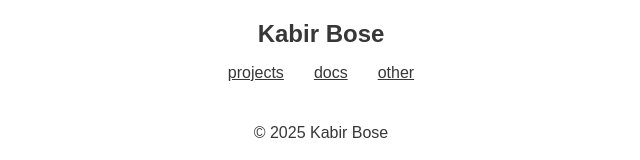
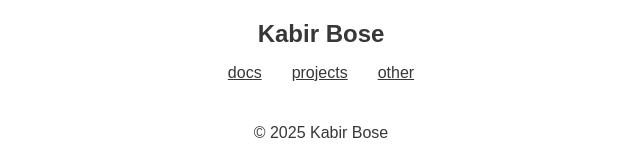
Before and after one commit to kabirbose/portfolio-2, a React (Vite) app: page / in a window 1280 px wide. Shown: the top 160 px of the page, without its empty margins (319-959 px from the left). Built offline with nearby package versions, Linux system fonts and the light colour scheme.

Commit message:
new update

```diff
--- a/src/components/Directories/Directories.tsx
+++ b/src/components/Directories/Directories.tsx
@@ -4,30 +4,35 @@ import { useState } from "react";
 import Docs from "../Docs/Docs";
 import Other from "../Other/Other";
 
+type Section = "docs" | "projects" | "other" | null;
+
 export default function Directories() {
-  const [showProj, setShowProj] = useState(false);
-  const [showDocs, setShowDocs] = useState(false);
-  const [showOther, setShowOther] = useState(false);
+  const [activeSection, setActiveSection] = useState<Section>(null);
+
+  const toggleSection = (section: Section) => {
+    setActiveSection((prev) => (prev === section ? null : section));
+  };
+
   return (
     <div className={styles.index}>
       <div className={styles.direc}>
-        <p className={styles.directory} onClick={() => setShowProj(!showProj)}>
-          projects
-        </p>
-        <p className={styles.directory} onClick={() => setShowDocs(!showDocs)}>
+        <p className={styles.directory} onClick={() => toggleSection("docs")}>
           docs
         </p>
         <p
           className={styles.directory}
-          onClick={() => setShowOther(!showOther)}
+          onClick={() => toggleSection("projects")}
         >
+          projects
+        </p>
+        <p className={styles.directory} onClick={() => toggleSection("other")}>
           other
         </p>
       </div>
 
-      {showDocs && <Docs />}
-      {showProj && <Projects />}
-      {showOther && <Other />}
+      {activeSection === "docs" && <Docs />}
+      {activeSection === "projects" && <Projects />}
+      {activeSection === "other" && <Other />}
     </div>
   );
 }
```
